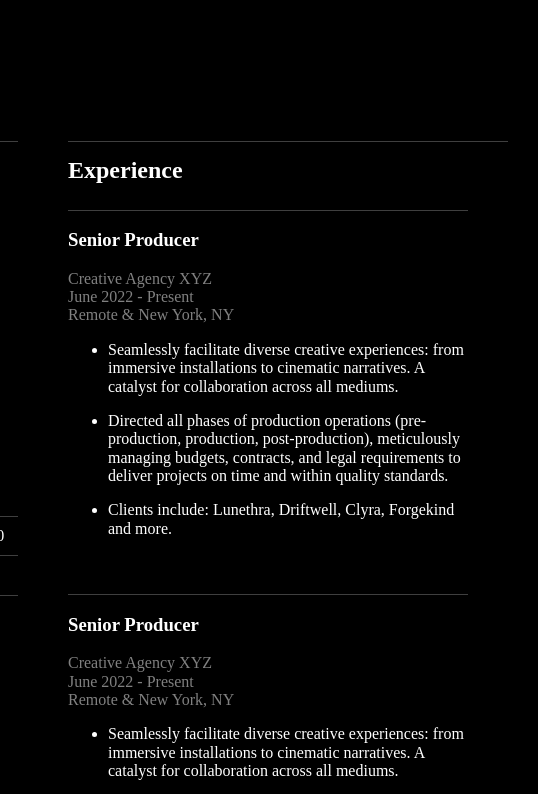
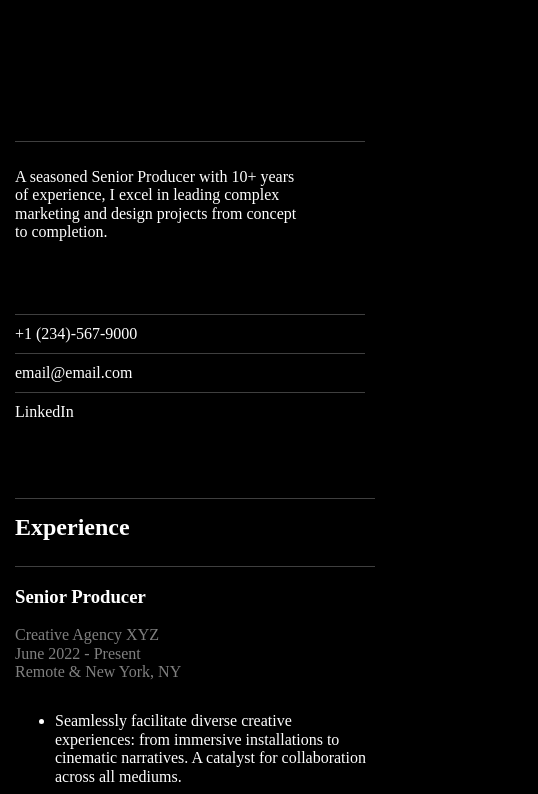
Before and after one commit to mfngoi/io-homepage, a plain HTML site: page index.html in a window 390 px wide. Shown: the part 99-893 px from the top of the page, 538 px wide, since content can reach past the window. Drawn offline with Linux system fonts and the light colour scheme.

Commit message:
feat: add responsiveness over all viewports
Webpage lays out nicely over all viewports. Add media breakpoint at
768px.

```diff
--- a/styles.css
+++ b/styles.css
@@ -500,6 +500,7 @@ div.exp-title {
 
 div.exp-info {
     color: grey;
+    margin: 0px 0px 15px 0px;
 }
 
 div.exp-info>p {
@@ -525,31 +526,37 @@ footer a {
     color: white;
 }
 
-/*
-div.container-grid {
-    display: grid;
-    grid-template-columns: repeat(4, 1fr);
-    grid-template-rows: 10% 50%;
-    grid-auto-rows: auto;
-    outline: 2px solid red;
-    background-color: gray;
-    width: 1500px;
+
+@media (max-width: 768px) {
+    div.body-container {
+        padding: 0px 15px;
+        display: flex;
+        flex-direction: column;
+        align-items: center;
+        /* Test */
+        max-width: 1400px;
     }
 
-div.nav {
-    grid-area: 1 / 1 / 2 / 5;
+    div.main-container-flex {
         display: flex;
+        flex-direction: column;
         justify-content: center;
-    align-items: center;
-    outline: 2px solid blue;
-    color: red;
+        align-items: start;
+        /* gap: 50px; */
     }
 
-p.name {
-    margin: 0 auto;
+    div.sticky {
+        position: static;
+        top: 0;
     }
 
-div.box {
-    height: 200px;
-    outline: 2px solid green;
-} */
+    div.experience-container {
+        padding: 0px 0px 0px 0px;
+    }
+
+    div.exp-content {
+        flex: 1 1 0;
+        /* Test */
+        min-width: 200px;
+    }
+}
```
Lines whose indentation alone changed are shown as unchanged.
